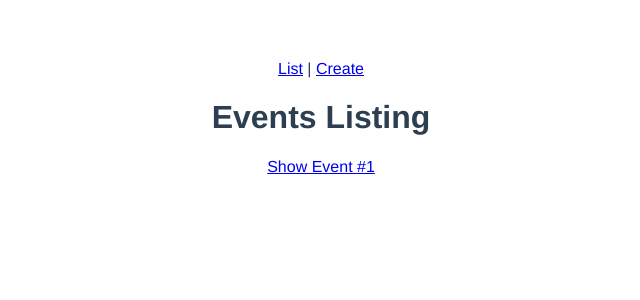
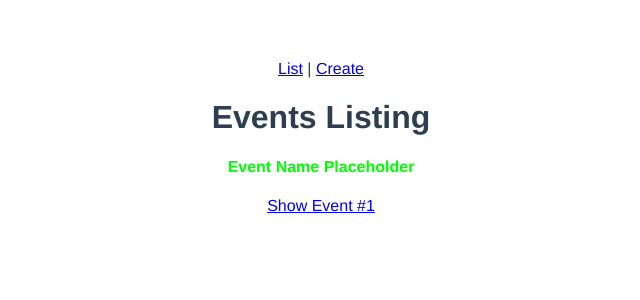
Before and after one commit to merylsays/vue-with-vuex-vue-router, a Vue app: page / in a window 1280 px wide. Shown: the top 300 px of the page, without its empty margins (319-959 px from the left). Built offline with nearby package versions, Linux system fonts and the light colour scheme.

Commit message:
single-file-component: add EventCard to EventList template

```diff
--- a/src/views/EventList.vue
+++ b/src/views/EventList.vue
@@ -1,6 +1,7 @@
 <template lang="html">
   <div>
     <h1>Events Listing</h1>
+    <EventCard />
     <router-link :to="{ name: 'event-show', params: { id: '1' } }">
       Show Event #1</router-link
     >
```
